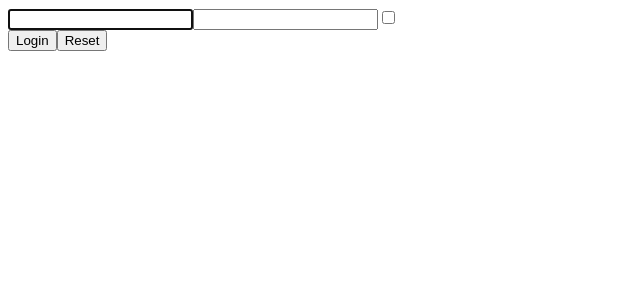
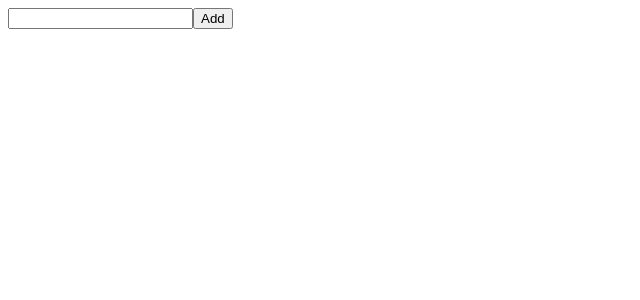
Before and after one commit to hershellayton95/esercizi-react, a React (Create React App) app: page / in a window 1280 px wide. Shown: the top 300 px of the page, without its empty margins (0-640 px from the left). Built offline with nearby package versions, Linux system fonts and the light colour scheme.

Commit message:
create list 03

```diff
--- a/src/App.js
+++ b/src/App.js
@@ -1,12 +1,12 @@
 import React from "react";
-import { UncontrolledLogin } from "./UncontrolledLogin";
+import { TodoList } from "./TodoList";
 
 export class App extends React.Component {
     render() {
 
         return (
             <div>
-                <UncontrolledLogin />
+                <TodoList />
             </div>
         )
     }
--- /dev/null
+++ b/src/TodoList.js
@@ -0,0 +1,38 @@
+import React from "react";
+
+export class TodoList extends React.Component {
+
+    constructor(props) {
+        super(props);
+        this.state = {
+            item: "",
+            items: []
+        }
+    }
+
+    hadlerInput = (event) => {
+        const value = event.target.value;
+        this.setState({
+            item: value
+        })
+    }
+
+    hadlerButton = () => {
+        this.state.items.push(this.state.item);
+        this.setState({
+            item: ""
+        })
+    }
+
+    render() {
+
+        const lisItems = this.state.items.map((elem, index) => <li key={elem + index}>{elem}</li>)
+        return (
+            <div>
+                <input type="text" name="item" value={this.state.item} onChange={this.hadlerInput} />
+                <button onClick={this.hadlerButton}>Add</button>
+                <ul>{lisItems}</ul>
+            </div>
+        )
+    }
+}
--- a/src/UncontrolledLogin.js
+++ /dev/null
@@ -1,32 +0,0 @@
-import React from "react";
-
-export class UncontrolledLogin extends React.Component {
-
-    headlerSubmin = (event) => {
-        event.preventDefault();
-
-        const username = event.target.elements.username.value;
-        const password = event.target.elements.password.value;
-        const remember = event.target.elements.remember.checked;
-
-        console.log({
-            username,
-            password,
-            remember
-        });
-    }
-
-    render() {
-        return (
-            <form onSubmit={this.headlerSubmin}>
-                <input type="text" name="username" autoFocus/>
-                <input type="password" name="password"/>
-                <input type="checkbox" name="remember"/>
-                <div>
-                    <button type="submit">Login</button>
-                    <button type="reset">Reset</button>
-                </div>
-            </form>
-        )
-    }
-}
```
Also changed, not shown: Form 06.txt (deleted), Lists 03.txt (added).
